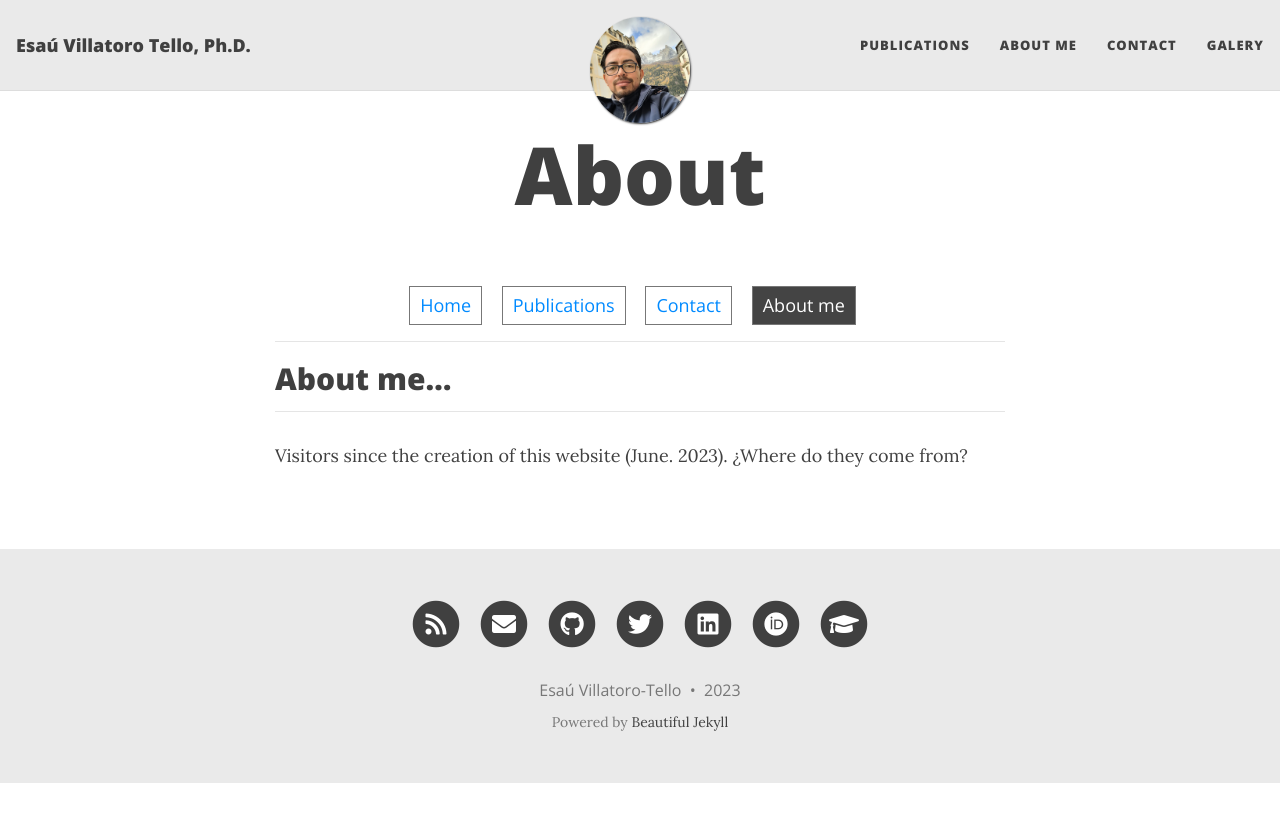
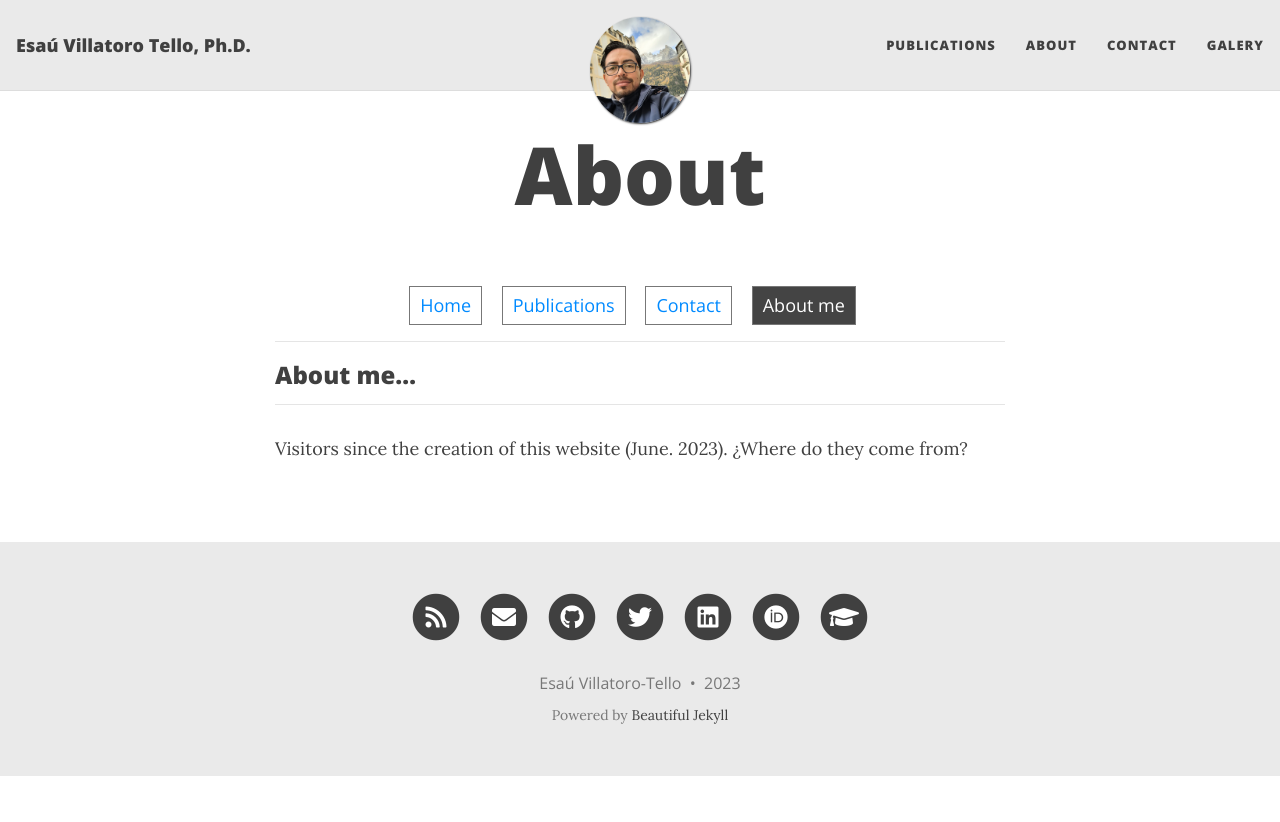
Before and after one commit to oravar333/oravar333.github.io, a Jekyll site: the page built from about.md, in a window 1280 px wide. Shown: the top 822 px of the page. Built offline with Jekyll 4.4.1, drawn with Linux system fonts in a browser that asks for light colours; nearby versions of some CDN libraries; a script that is not in the unit is left out.

```diff
--- a/_config.yml
+++ b/_config.yml
@@ -16,7 +16,7 @@ author: Esaú Villatoro-Tello
 
 navbar-links:
   Publications: "publications"
-  About me: "about"
+  About: "about"
   Contact: "contact"
   Galery: "galery"
 
--- a/about.md
+++ b/about.md
@@ -10,7 +10,7 @@ css: "/assets/css/index.css"
   <a href="/about" class="list-filter  filter-selected">About me</a>
 </div>
 ---
-## About me...
+### About me...
 
 
 <hr>
```
